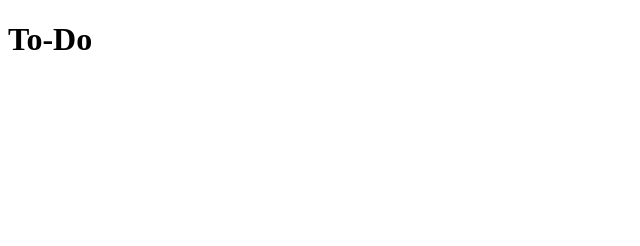
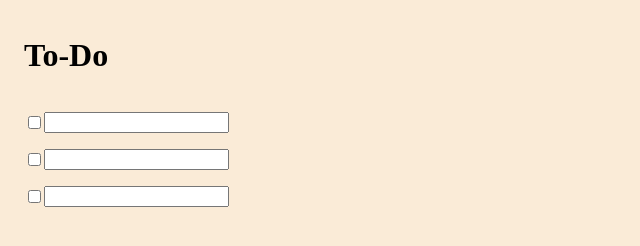
Before and after one commit to JoeArias1121/toDoList, a plain HTML site: page index.html in a window 1280 px wide. Shown: the whole page, without its empty margins (0-640 px from the left). Drawn offline with Linux system fonts and the light colour scheme.

Commit message:
Starting to make it dynamic

```diff
--- a/index.html
+++ b/index.html
@@ -4,10 +4,26 @@
     <meta charset="UTF-8">
     <meta name="viewport" content="width=device-width, initial-scale=1.0">
     <title>To-Do</title>
+    <link rel="stylesheet" href="./style.css">
 </head>
 <body>
     <div class="flex-container">
-        <h1>To-Do</h1>
+        <div class="row">
+            <h1>To-Do</h1>
+        </div>
+        <div class="row">
+            <input type="checkbox" id="i0" name="i0">
+            <input type="text" id="t0" name="t0">
+        </div>
+
+        <div class="row">
+            <input type="checkbox" id="i1" name="i1">
+            <input type="text" id="t1" name="t1">
+        </div>
+        <div class="row">
+            <input type="checkbox" id="i2" name="i2">
+            <input type="text" id="t2" name="t2">
+        </div>
     </div>
 </body>
 </html>
--- a/style.css
+++ b/style.css
@@ -0,0 +1,10 @@
+body {
+    background-color: antiquewhite;
+}
+.row {
+    display:  flex;
+    justify-content: start;
+    align-items: center;
+
+    margin: 1rem;
+}
```
